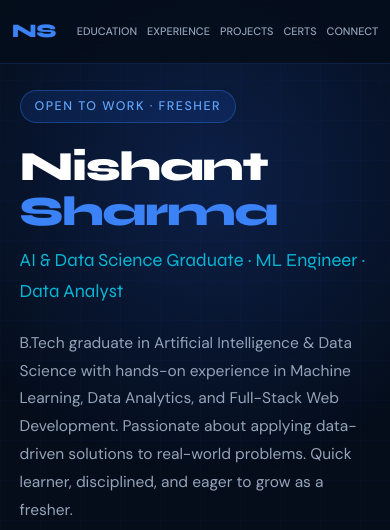
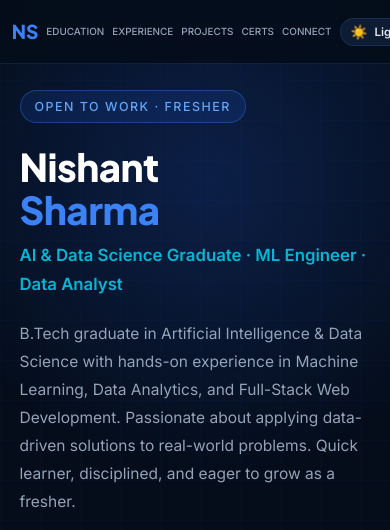
Before and after one commit to NishantSharma2004/NishantSharma2004.github.io, a plain HTML site: page index.html in a window 390 px wide. Shown: the top 530 px of the page. Drawn offline with Linux system fonts and the light colour scheme.

Commit message:
Implement dark and light theme support

```diff
--- a/index.html
+++ b/index.html
@@ -1,12 +1,13 @@
 <!DOCTYPE html>
-<html lang="en">
+<html lang="en" data-theme="dark">
 <head>
 <meta charset="UTF-8"/>
 <meta name="viewport" content="width=device-width, initial-scale=1.0"/>
 <title>Nishant Sharma | Portfolio</title>
-<link href="https://fonts.googleapis.com/css2?family=Syne:wght@400;600;700;800&family=DM+Sans:wght@300;400;500&display=swap" rel="stylesheet"/>
+<link href="https://fonts.googleapis.com/css2?family=Plus+Jakarta+Sans:wght@400;500;600;700;800&family=Inter:wght@300;400;500;600&display=swap" rel="stylesheet"/>
 <style>
-  :root {
+  /* ---- DARK THEME (default) ---- */
+  [data-theme="dark"] {
     --bg: #050d1a;
     --bg2: #0a1628;
     --bg3: #0f1f38;
@@ -19,16 +20,39 @@
     --muted: #94a3b8;
     --border: rgba(59,130,246,0.18);
     --glow: rgba(37,99,235,0.25);
+    --nav-bg: rgba(5,13,26,0.88);
+    --hero-name-color: #ffffff;
+    --section-title-color: #ffffff;
+  }
+
+  /* ---- LIGHT THEME ---- */
+  [data-theme="light"] {
+    --bg: #f0f4ff;
+    --bg2: #e8eeff;
+    --bg3: #dce6ff;
+    --card: #ffffff;
+    --blue: #2563eb;
+    --blue-bright: #1d4ed8;
+    --cyan: #0284c7;
+    --accent: #1d4ed8;
+    --text: #1e293b;
+    --muted: #64748b;
+    --border: rgba(37,99,235,0.2);
+    --glow: rgba(37,99,235,0.1);
+    --nav-bg: rgba(240,244,255,0.92);
+    --hero-name-color: #0f172a;
+    --section-title-color: #0f172a;
   }
   *, *::before, *::after { box-sizing: border-box; margin: 0; padding: 0; }
   html { scroll-behavior: smooth; }
   body {
     background: var(--bg);
     color: var(--text);
-    font-family: 'DM Sans', sans-serif;
+    font-family: 'Inter', sans-serif;
     font-size: 15px;
     line-height: 1.7;
     overflow-x: hidden;
+    transition: background 0.3s, color 0.3s;
   }
 
   /* ---- GRID NOISE BACKGROUND ---- */
@@ -51,15 +75,16 @@
     display: flex; align-items: center; justify-content: space-between;
     padding: 0 5%;
     height: 64px;
-    background: rgba(5,13,26,0.85);
+    background: var(--nav-bg);
     backdrop-filter: blur(16px);
     border-bottom: 1px solid var(--border);
+    transition: background 0.3s;
   }
   .nav-logo {
-    font-family: 'Syne', sans-serif;
+    font-family: 'Plus Jakarta Sans', sans-serif;
     font-weight: 800; font-size: 1.2rem;
     color: var(--blue-bright);
-    letter-spacing: -0.5px;
+    letter-spacing: 0px;
   }
   .nav-links { display: flex; gap: 28px; }
   .nav-links a {
@@ -69,6 +94,26 @@
     transition: color 0.2s;
   }
   .nav-links a:hover { color: var(--accent); }
+
+  /* ---- THEME TOGGLE ---- */
+  .theme-toggle {
+    background: var(--card);
+    border: 1px solid var(--border);
+    border-radius: 50px;
+    padding: 6px 14px;
+    cursor: pointer;
+    display: flex; align-items: center; gap: 7px;
+    font-size: 0.8rem; font-weight: 600;
+    color: var(--text);
+    transition: all 0.2s;
+    font-family: 'Inter', sans-serif;
+    white-space: nowrap;
+  }
+  .theme-toggle:hover {
+    border-color: var(--blue-bright);
+    color: var(--blue-bright);
+  }
+  .toggle-icon { font-size: 1rem; }
 
   /* ---- HERO ---- */
   #hero {
@@ -122,10 +167,11 @@
   }
   .hero-stat:hover { border-color: rgba(59,130,246,0.4); transform: translateY(-3px); }
   .hero-stat-num {
-    font-family: 'Syne', sans-serif;
+    font-family: 'Plus Jakarta Sans', sans-serif;
     font-size: 1.9rem; font-weight: 800;
     color: var(--blue-bright); line-height: 1;
     margin-bottom: 4px;
+    letter-spacing: -0.5px;
   }
   .hero-stat-label { color: var(--muted); font-size: 0.78rem; font-weight: 500; }
   .hero-domain-chips { display: flex; flex-wrap: wrap; gap: 8px; }
@@ -181,19 +227,20 @@
     margin-bottom: 22px;
   }
   .hero-name {
-    font-family: 'Syne', sans-serif;
-    font-size: clamp(2.6rem, 6vw, 4.2rem);
+    font-family: 'Plus Jakarta Sans', sans-serif;
+    font-size: clamp(2.4rem, 5.5vw, 3.8rem);
     font-weight: 800;
-    line-height: 1.08;
-    letter-spacing: -1.5px;
-    color: #fff;
+    line-height: 1.12;
+    letter-spacing: -0.5px;
+    color: var(--hero-name-color);
     margin-bottom: 10px;
   }
   .hero-name span { color: var(--blue-bright); }
   .hero-role {
-    font-size: 1.15rem; color: var(--cyan);
-    font-weight: 500; margin-bottom: 22px;
-    font-family: 'Syne', sans-serif;
+    font-size: 1.05rem; color: var(--cyan);
+    font-weight: 600; margin-bottom: 22px;
+    font-family: 'Inter', sans-serif;
+    letter-spacing: 0px;
   }
   .hero-summary {
     color: var(--muted);
@@ -244,10 +291,10 @@
     color: var(--cyan); margin-bottom: 8px;
   }
   .section-title {
-    font-family: 'Syne', sans-serif;
-    font-size: clamp(1.7rem, 3.5vw, 2.4rem);
-    font-weight: 800; color: #fff;
-    letter-spacing: -0.8px; margin-bottom: 48px;
+    font-family: 'Plus Jakarta Sans', sans-serif;
+    font-size: clamp(1.6rem, 3vw, 2.2rem);
+    font-weight: 800; color: var(--section-title-color);
+    letter-spacing: -0.3px; margin-bottom: 48px;
   }
   .section-divider {
     width: 50px; height: 3px;
@@ -277,8 +324,8 @@
     text-transform: uppercase; color: var(--cyan); margin-bottom: 10px;
   }
   .edu-inst {
-    font-family: 'Syne', sans-serif;
-    font-size: 1.08rem; font-weight: 700; color: #fff; margin-bottom: 6px;
+    font-family: 'Plus Jakarta Sans', sans-serif;
+    font-size: 1.05rem; font-weight: 700; color: var(--text); margin-bottom: 6px;
   }
   .edu-detail { color: var(--muted); font-size: 0.88rem; line-height: 1.7; }
   .edu-score {
@@ -312,8 +359,8 @@
   }
   .tl-header { display: flex; flex-wrap: wrap; gap: 10px; align-items: baseline; margin-bottom: 6px; }
   .tl-role {
-    font-family: 'Syne', sans-serif;
-    font-weight: 700; font-size: 1rem; color: #fff;
+    font-family: 'Plus Jakarta Sans', sans-serif;
+    font-weight: 700; font-size: 1rem; color: var(--text);
   }
   .tl-company { color: var(--accent); font-weight: 600; font-size: 0.9rem; }
   .tl-duration {
@@ -375,8 +422,8 @@
   .badge-da { background: rgba(251,146,60,0.12); color: #fdba74; border: 1px solid rgba(251,146,60,0.3); }
   .badge-py { background: rgba(234,179,8,0.12); color: #fde047; border: 1px solid rgba(234,179,8,0.3); }
   .project-name {
-    font-family: 'Syne', sans-serif;
-    font-size: 1rem; font-weight: 700; color: #fff; margin-bottom: 8px;
+    font-family: 'Plus Jakarta Sans', sans-serif;
+    font-size: 1rem; font-weight: 700; color: var(--text); margin-bottom: 8px;
   }
   .project-desc { color: var(--muted); font-size: 0.87rem; margin-bottom: 16px; flex: 1; }
   .tech-tags { display: flex; flex-wrap: wrap; gap: 6px; margin-bottom: 18px; }
@@ -425,7 +472,7 @@
     display: flex; align-items: center; justify-content: center;
     font-size: 1rem; flex-shrink: 0;
   }
-  .cert-name { font-size: 0.88rem; font-weight: 600; color: #fff; margin-bottom: 2px; line-height: 1.3; }
+  .cert-name { font-size: 0.88rem; font-weight: 600; color: var(--text); margin-bottom: 2px; line-height: 1.3; }
   .cert-issuer { font-size: 0.78rem; color: var(--muted); }
 
   /* ---- CONNECT ---- */
@@ -466,9 +513,11 @@
 
   /* ---- RESPONSIVE ---- */
   @media (max-width: 640px) {
-    nav { padding: 0 3%; }
-    .nav-links { gap: 10px; }
-    .nav-links a { font-size: 0.68rem; letter-spacing: 0; }
+    nav { padding: 0 3%; gap: 8px; }
+    .nav-links { gap: 8px; }
+    .nav-links a { font-size: 0.62rem; letter-spacing: 0; }
+    .theme-toggle { padding: 5px 10px; font-size: 0.72rem; }
+    .toggle-icon { font-size: 0.85rem; }
     section { padding: 60px 5%; }
     #hero { padding: 90px 5% 50px; }
     .hero-layout { grid-template-columns: 1fr; }
@@ -502,6 +551,9 @@
     <a href="#certifications">Certs</a>
     <a href="#connect">Connect</a>
   </div>
+  <button class="theme-toggle" onclick="toggleTheme()" id="themeBtn">
+    <span class="toggle-icon">☀️</span> Light
+  </button>
 </nav>
 
 <!-- HERO -->
@@ -838,6 +890,7 @@
       <div class="cert-card"><div class="cert-icon">🧠</div><div><div class="cert-name">Get Ready for Generative AI</div><div class="cert-issuer">LinkedIn Learning</div></div></div>
       <div class="cert-card"><div class="cert-icon">🛠️</div><div><div class="cert-name">AI Tools Workshop</div><div class="cert-issuer">Be10x</div></div></div>
       <div class="cert-card"><div class="cert-icon">☁️</div><div><div class="cert-name">Introduction to Cloud</div><div class="cert-issuer">IBM SkillsBuild</div></div></div>
+      <div class="cert-card"><div class="cert-icon">🔗</div><div><div class="cert-name">Retrieval Augmented Generation (RAG)</div><div class="cert-issuer">IBM SkillsBuild</div></div></div>
       <div class="cert-card"><div class="cert-icon">🏆</div><div><div class="cert-name">Shankara Global Hackathon</div><div class="cert-issuer">Hackathon Certificate</div></div></div>
     </div>
   </div>
@@ -888,7 +941,7 @@
         <small>nishant-sharma-556a62258</small>
       </a>
       <a href="https://github.com/NishantSharma2004" target="_blank" class="connect-card">
-        <svg fill="#fff" viewBox="0 0 24 24"><path d="M12 0C5.37 0 0 5.37 0 12c0 5.3 3.44 9.8 8.21 11.39.6.11.82-.26.82-.58v-2.03c-3.34.73-4.04-1.61-4.04-1.61-.54-1.38-1.33-1.75-1.33-1.75-1.09-.74.08-.73.08-.73 1.2.09 1.84 1.24 1.84 1.24 1.07 1.83 2.8 1.3 3.49 1 .11-.78.42-1.3.76-1.6-2.67-.3-5.47-1.33-5.47-5.93 0-1.31.47-2.38 1.24-3.22-.13-.3-.54-1.52.12-3.18 0 0 1.01-.32 3.3 1.23a11.5 11.5 0 013-.4c1.02.005 2.04.138 3 .4 2.29-1.55 3.3-1.23 3.3-1.23.66 1.66.24 2.88.12 3.18.77.84 1.24 1.91 1.24 3.22 0 4.61-2.81 5.63-5.48 5.92.43.37.81 1.1.81 2.22v3.29c0 .32.21.7.82.58C20.56 21.8 24 17.3 24 12c0-6.63-5.37-12-12-12z"/></svg>
+        <svg fill="var(--text)" viewBox="0 0 24 24"><path d="M12 0C5.37 0 0 5.37 0 12c0 5.3 3.44 9.8 8.21 11.39.6.11.82-.26.82-.58v-2.03c-3.34.73-4.04-1.61-4.04-1.61-.54-1.38-1.33-1.75-1.33-1.75-1.09-.74.08-.73.08-.73 1.2.09 1.84 1.24 1.84 1.24 1.07 1.83 2.8 1.3 3.49 1 .11-.78.42-1.3.76-1.6-2.67-.3-5.47-1.33-5.47-5.93 0-1.31.47-2.38 1.24-3.22-.13-.3-.54-1.52.12-3.18 0 0 1.01-.32 3.3 1.23a11.5 11.5 0 013-.4c1.02.005 2.04.138 3 .4 2.29-1.55 3.3-1.23 3.3-1.23.66 1.66.24 2.88.12 3.18.77.84 1.24 1.91 1.24 3.22 0 4.61-2.81 5.63-5.48 5.92.43.37.81 1.1.81 2.22v3.29c0 .32.21.7.82.58C20.56 21.8 24 17.3 24 12c0-6.63-5.37-12-12-12z"/></svg>
         <span>GitHub</span>
         <small>NishantSharma2004</small>
       </a>
@@ -899,7 +952,7 @@
         <span>Phone</span>
         <small>+91 78779 19714</small>
       </a>
-      <a href="mailto:nishantbanisya@gmail.com" class="connect-card">
+      <a href="mailto:nishantbansiya@gmail.com" class="connect-card">
         <svg fill="#f59e0b" viewBox="0 0 24 24" xmlns="http://www.w3.org/2000/svg">
           <path d="M20 4H4a2 2 0 00-2 2v12a2 2 0 002 2h16a2 2 0 002-2V6a2 2 0 00-2-2zm0 4l-8 5-8-5V6l8 5 8-5v2z"/>
         </svg>
@@ -915,6 +968,18 @@
 </footer>
 
 <script>
+  function toggleTheme() {
+    const html = document.documentElement;
+    const btn  = document.getElementById('themeBtn');
+    if (html.getAttribute('data-theme') === 'dark') {
+      html.setAttribute('data-theme', 'light');
+      btn.innerHTML = '<span class="toggle-icon">🌙</span> Dark';
+    } else {
+      html.setAttribute('data-theme', 'dark');
+      btn.innerHTML = '<span class="toggle-icon">☀️</span> Light';
+    }
+  }
+
   function filterProjects(domain) {
     const cards = document.querySelectorAll('.project-card');
     const buttons = document.querySelectorAll('.tab-btn');
```
